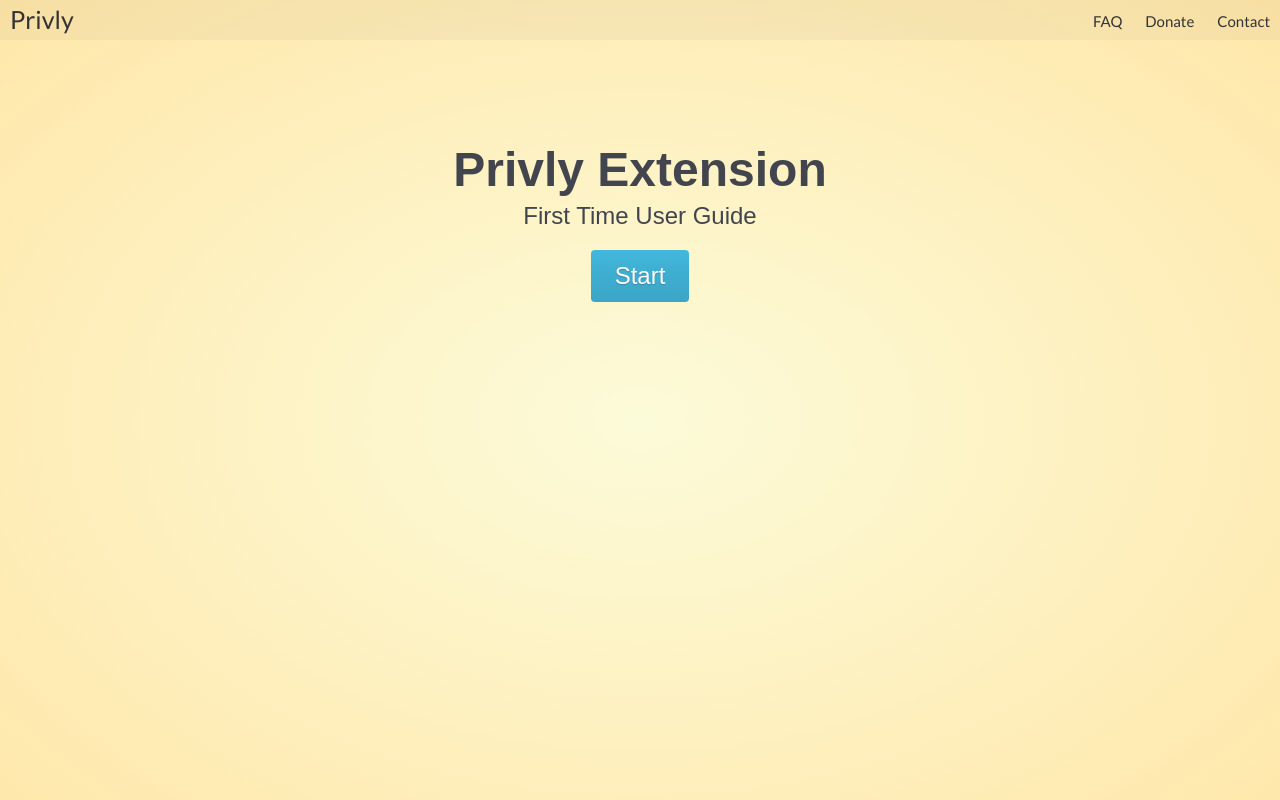
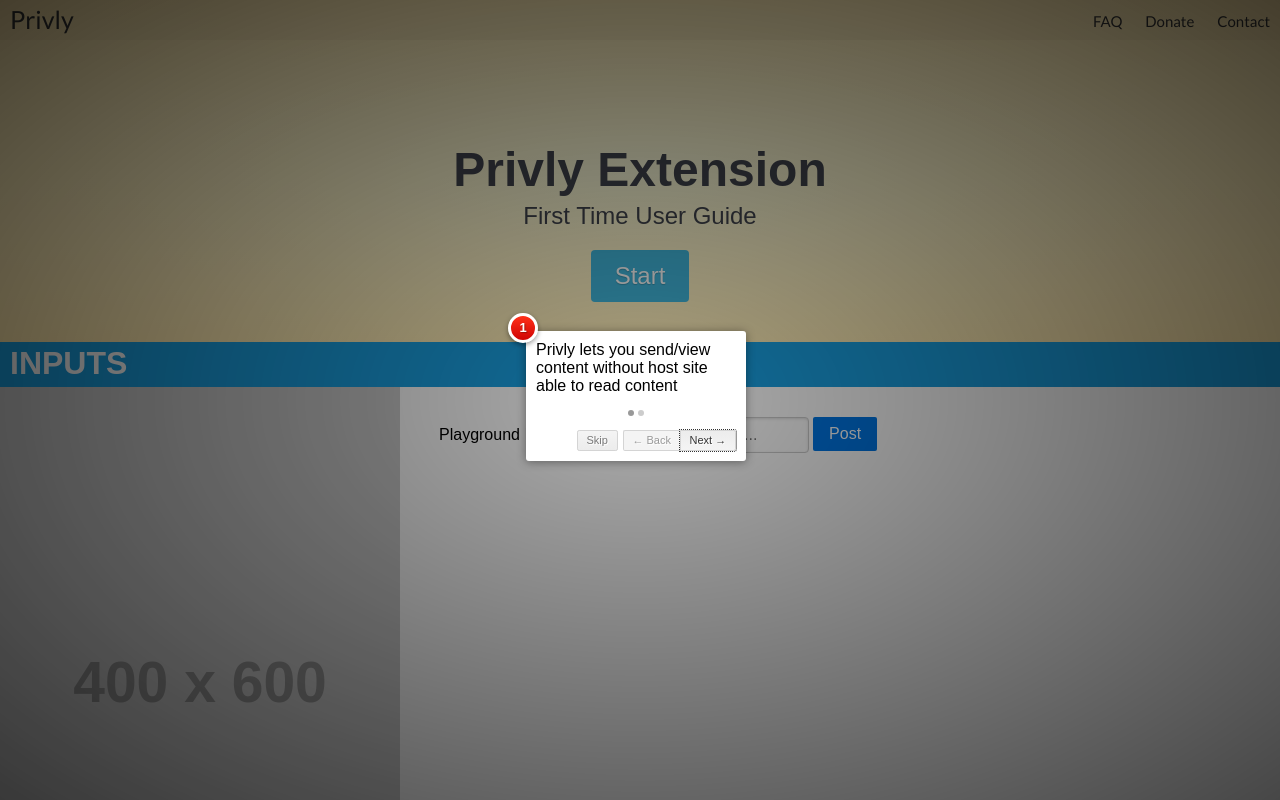
Before and after one commit to ravikishore1993/privly-intro, a plain HTML site: page index.html in a window 1280 px wide. Both pictures are taken after a click on the button "Start". Shown: the top 800 px of the page. Drawn offline with Linux system fonts and the light colour scheme; placeholder pictures from the web are drawn by us.

Commit message:
Adds 2 steps of introjs. First input made

```diff
--- a/css/style.css
+++ b/css/style.css
@@ -60,7 +60,7 @@ a.optionLinks{
 
 .landing .content p button{
 	margin-top: 20px;
-	margin-bottom: 20px;
+	margin-bottom: 40px;
 }
 
 .header {
@@ -86,6 +86,39 @@ a.optionLinks{
   /* IE6-9 fallback on horizontal gradient */
   background-size: cover; }
 
+#inputInjectHeader {
+	background-color: #1ba1e2;
+	height: 45px;
+	text-align: left;
+}
+
+#inputInjectHeader h1 {
+	    margin: 0;
+    color: white;
+    padding-top: 3px;
+    padding-left: 10px;
+}
+
+.showcase {
+	background-color: #fff;
+	position: relative;
+}
+
+#showcaseMain {
+	margin-left: 400px;
+	position: absolute;
+	top:0;
+}
+
+#showcaseInputElement{
+	margin-top: 25px;
+}
+
+#showcaseOutputElement {
+	margin-left: 50px;
+	font-family: 'Lato';
+	font-size: 20px;
+}
 
 /* Snippets from PureCSS */
         .button-success,
--- a/index.html
+++ b/index.html
@@ -12,9 +12,9 @@
   </head>
 
 <body>
-    <div id="containerFirst">
+    <div id="containerFirst" id="header">
         <nav>
-            <div class="header">
+            <div class="header" >
                 <span id="nameLink">
                     <span>
                         <a href="#" class="optionLinks">Privly</a>
@@ -33,22 +33,71 @@
                 </span>
             </div>
         </nav>
-    <section class="landing">
+    <section class="landing" id="landing">
         <div class="content">
             <img src="images/logo_290.png" alt="">
             <h1>Privly Extension</h1>
             <p>First Time User Guide</p>
             <p>
-                <button class="pure-button button-secondary ">Start</button>
+                <button class="pure-button button-secondary " href="javascript:void(0);" onclick="startIntro();">Start</button>
             </p>
         </div>
     </section>
     </div>
+    <section class="inputInject">
+        <div id="inputInjectHeader">
+        <h1>
+            INPUTS
+        </h1>
+        </div>
+        <div class="showcase">
+            <span>
+                <img src="http://dummyimage.com/400x600/bbb/fff" alt="">
+            </span>
+            <div id="showcaseMain">
+                <form class="pure-form pure-form-aligned">
+                    <fieldset>
+                        <div class="pure-control-group " id="showcaseInputElement">
+                            <label for="foo">Playground Input</label>
+                            <input type="text" id="showcaseInputText" placeholder="Enter something here...">
+                             <button type="submit" id="showcaseInputSubmit" class="pure-button pure-button-primary">Post</button>
+                        </div>
+                        <div id="showcaseOutputElement">
+
+                        </div>
+                    </fieldset>
+                </form>
+            </div>
+        </div>
+    </section>
     <footer>
 
     </footer>
     <script type="text/javascript" src="js/intro.js"></script>
     <script type="text/javascript" src="js/jquery.min.js"></script>
     <script type="text/javascript" src="js/style.js"></script>
+    <script src="js/main.js"></script>
+    <script type="text/javascript">
+
+    function startIntro(){
+      var intro = introJs();
+        intro.setOptions({
+          steps: [
+            {
+              intro: "Privly lets you send/view content without host site able to read content"
+            },
+            {
+              intro: "Right click input element and select Privly. Click ZeroBin for now",
+              element: document.querySelector('#showcaseMain')
+            }
+
+        ]
+        });
+
+        intro.start();
+    }
+
+    </script>
+
 </body>
 </html>
--- /dev/null
+++ b/js/main.js
@@ -0,0 +1,6 @@
+$(document).ready(function(){
+    $('#showcaseInputSubmit').click(function(event){
+          event.preventDefault();
+          $('#showcaseOutputElement').text($('#showcaseInputText').val());
+    });
+});
--- a/js/style.js
+++ b/js/style.js
@@ -1,12 +1,5 @@
 jQuery(window).ready(function($) {
-	$('section').css('min-height', $(window).height() + 'px');
-	// $('section#counter').css('padding-top', $(window).height() * 2 / 3 + 'px');
 
-	final = 1395419400;
-	start = 1394834674;
-	now = Math.round(new Date().getTime() / 1000);
-
-	percent = 100 - (final - now)*100 / (final - start);
 });
 
 function currentYPosition() {
```
